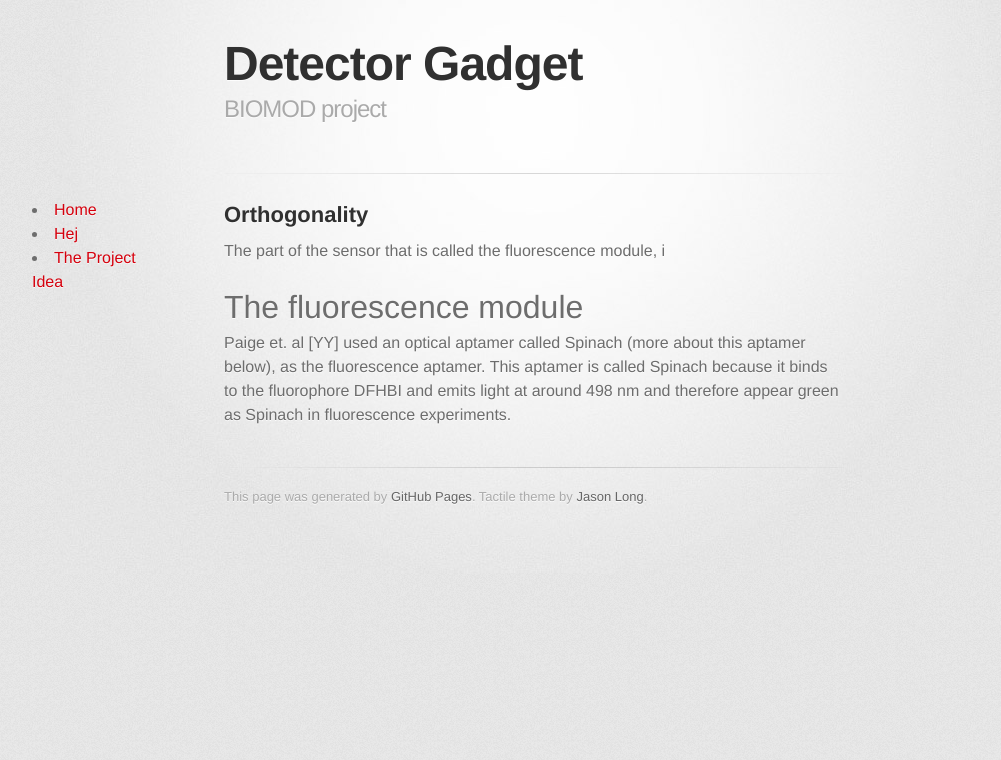
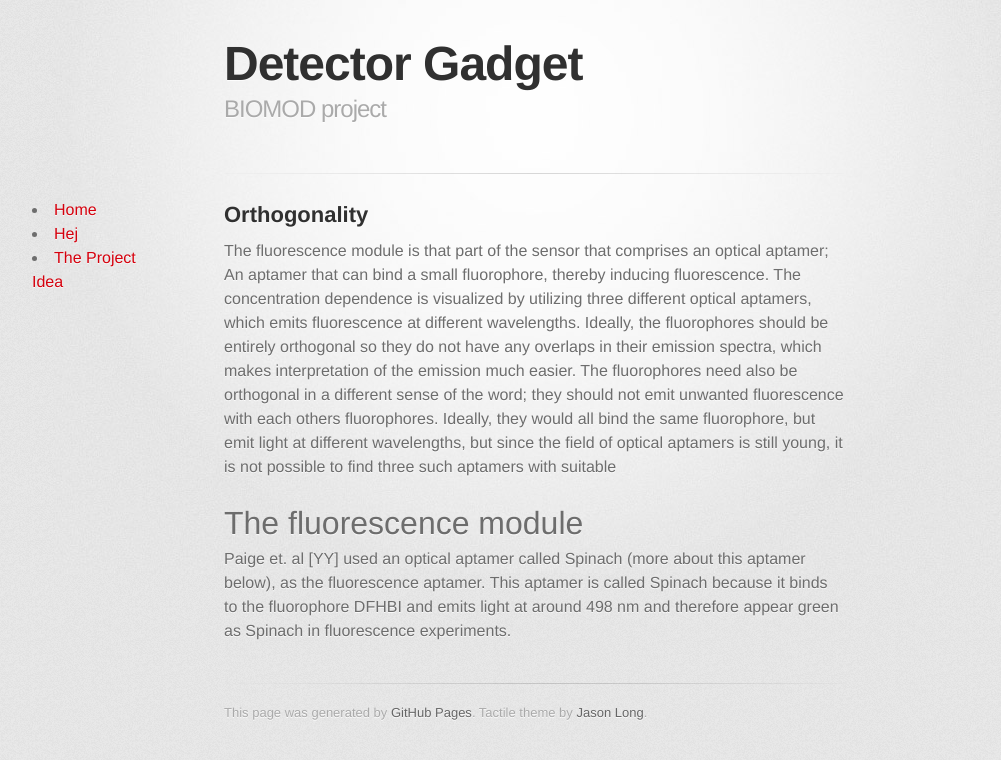
Before and after one commit to detectorgadget/detectorgadget.github.io, a Jekyll site: the page built from Orthogonalityidea.md, in a window 1280 px wide. Shown: the top 760 px of the page, without its empty margins (106-1107 px from the left). Built offline with Jekyll 4.4.1, drawn with Linux system fonts in a browser that asks for light colours; some web fonts are replaced.

Commit message:
Opdaterede orthogonality idea

```diff
--- a/Orthogonalityidea.md
+++ b/Orthogonalityidea.md
@@ -3,7 +3,7 @@ layout: default
 ---
 ## Orthogonality
 
-The part of the sensor that is called the fluorescence module, i
+The fluorescence module is that part of the sensor that comprises an optical aptamer; An aptamer that can bind a small fluorophore, thereby inducing fluorescence. The concentration dependence is visualized by utilizing three different optical aptamers, which emits fluorescence at different wavelengths. Ideally, the fluorophores should be entirely orthogonal so they do not have any overlaps in their emission spectra, which makes interpretation of the emission much easier. The fluorophores need also be orthogonal in a different sense of the word; they should not emit unwanted fluorescence with each others fluorophores. Ideally, they would all bind the same fluorophore, but emit light at different wavelengths, but since the field of optical aptamers is still young, it is not possible to find three such aptamers with suitable
 
 # The fluorescence module
 Paige et. al [YY] used an optical aptamer called Spinach (more about this aptamer below), as the fluorescence aptamer. This aptamer is called Spinach because it binds to the fluorophore DFHBI and emits light at around 498 nm and therefore appear green as Spinach in fluorescence experiments.
```
